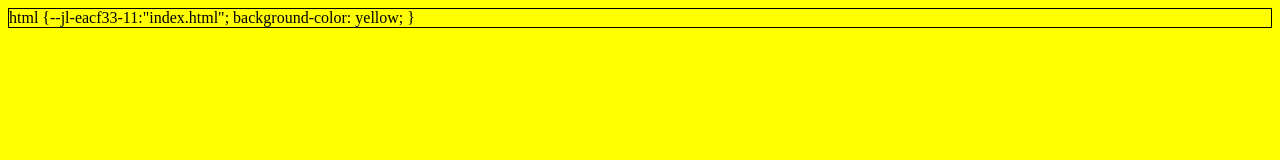
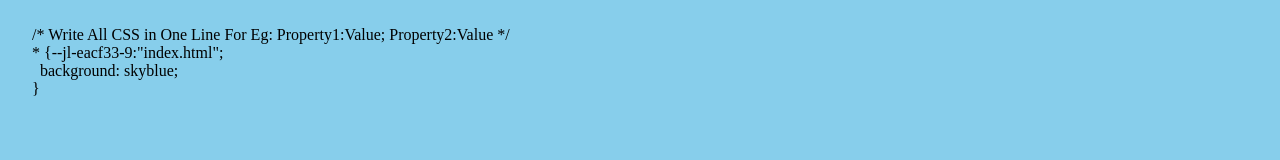
Before and after one commit to SHIVENDRA8004/FrontendPractice, a plain HTML site: page index.html in a window 1280 px wide. Drawn offline with Linux system fonts and the light colour scheme.

Commit message:
Chhota Packet Bada Dhamaka Project Finished

```diff
--- a/index.html
+++ b/index.html
@@ -1,15 +1,13 @@
 <!DOCTYPE html>
 <html lang="en">
   <head>
-    <meta charset="UTF-8" />
-    <meta http-equiv="X-UA-Compatible" content="IE=edge" />
-    <meta name="viewport" content="width=device-width, initial-scale=1.0" />
     <title>Live Css Editor</title>
   </head>
   <body>
-    <style contenteditable="" style="display: block; border: 1px solid black">
-      html {
-        background-color: yellow;
+    <style contenteditable style="display: block; white-space: pre">
+      /* Write All CSS in One Line For Eg: Property1:Value; Property2:Value */
+      * {
+        background: skyblue;
       }
     </style>
   </body>
```
